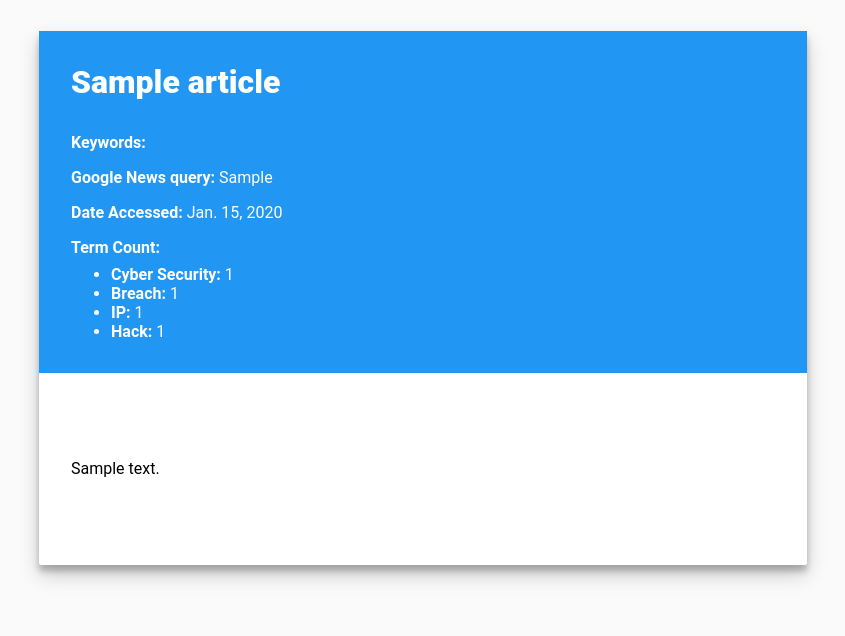
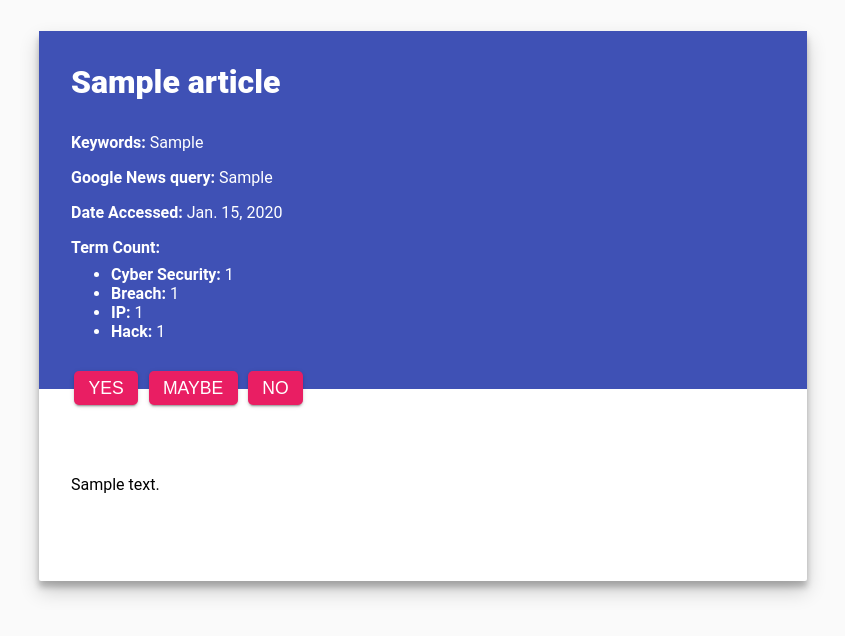
Before and after one commit to SeanLF/CSI4900, a Django app: page /1/ in a window 1280 px wide. Shown: the top 636 px of the page, without its empty margins (233-1078 px from the left). Run offline with Django 3.2, Linux system fonts and the light colour scheme; tables that the repository leaves empty hold one stand-in row (values such as "Sample post").

Commit message:
Style changes
- change color scheme
- add classify buttons
- fix keywords not appearing on detail page

```diff
--- a/active_learning/static/active_learning/style.css
+++ b/active_learning/static/active_learning/style.css
@@ -27,9 +27,13 @@ a, a:visited {
 }
 
 .index_page .header, .detail_page .header {
-  background-color: #2196f3;
+  background-color: #3F51B5;
   color: #fff;
   padding: 2rem;
+}
+
+.detail_page .header {
+  padding-bottom: 3rem;
 }
 
 .detail_page .header .title {
@@ -80,8 +84,39 @@ label:after {
 /* Article class */
 .cyber.security, .cyber.security:visited {color: #E91E63;}
 .trump, .trump:visited {color:#009688;}
-.security, .security:visited {color:#3F51B5;}
+.security, .security:visited {color:#2196F3;}
 .privacy, .privacy:visited {color:#9C27B0;}
 .cyber, .cyber:visited {color:#795548;}
 .health, .health:visited {color:#4CAF50;}
 .sport, .sport:visited {color:#FF9800;}
+
+.buttons {
+  margin-left: 2rem;
+  height: 0;
+}
+
+.buttons button {
+  border-radius: 5px;
+  border: none;
+  background: #E91E63;
+  color: white;
+  font-size: 1.1rem;
+  top: -1.1rem;
+  position: relative;
+  margin: 0rem 0.2rem;
+  padding: 0.4rem 0.9rem;
+  text-transform: uppercase;
+  outline: none;
+  transition: box-shadow .2s cubic-bezier(.4,0,1,1),background-color .2s cubic-bezier(.4,0,.2,1),color .2s cubic-bezier(.4,0,.2,1);
+  box-shadow: 0 2px 2px 0 rgba(0,0,0,.14),0 3px 1px -2px rgba(0,0,0,.2),0 1px 5px 0 rgba(0,0,0,.12);
+  cursor: pointer;
+  font-weight: 500;
+}
+
+.buttons button:focus {
+  outline: none;
+}
+
+.buttons button:active {
+  box-shadow: 0 0 8px rgba(0,0,0,.18),0 8px 16px rgba(0,0,0,.36);
+}
--- a/active_learning/templates/active_learning/detail.html
+++ b/active_learning/templates/active_learning/detail.html
@@ -11,7 +11,7 @@
 
     <div class="keywords">
       <label for="keywords">Keywords</label>
-      <span id="url">{{ article.keywords }}</span>
+      <span id="url">{{ article.nlp_keywords }}</span>
     </div>
 
     <div class="query">
@@ -47,6 +47,12 @@
     </div>
   </div>
 
+  <div class="buttons">
+    <button type="button" name="button">Yes</button>
+    <button type="button" name="button">Maybe</button>
+    <button type="button" name="button">No</button>
+  </div>
+
   <div class="text">
       <p id="text">{{ article.text }}</p>
   </div>
--- a/active_learning/views.py
+++ b/active_learning/views.py
@@ -34,7 +34,7 @@ def term_frequencies(request):
         # take care of case sensitivity
         text = article.text.lower()
 
-        article.cyber_security_occurences = len(re.findall(r'\bcyber\s?security\b', text))
+        article.cyber_security_occurences = len(re.findall(r'\bcyber\s?\-?security\b', text))
         article.hack_occurences = len(re.findall(r'\bhack\b', text))
         article.ip_occurences = len(re.findall(r'\bip\b', text))
         article.breach_occurences = len(re.findall(r'\bbreach\b', text))
```
